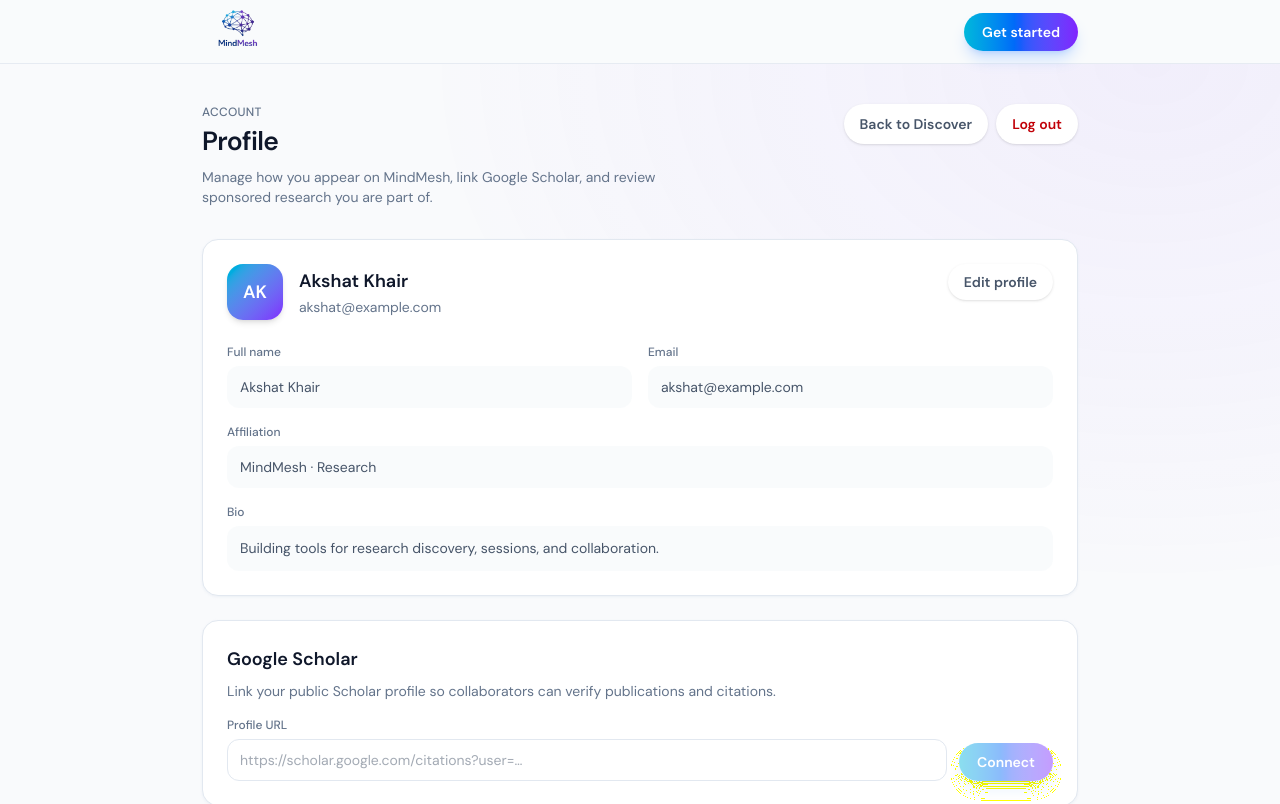
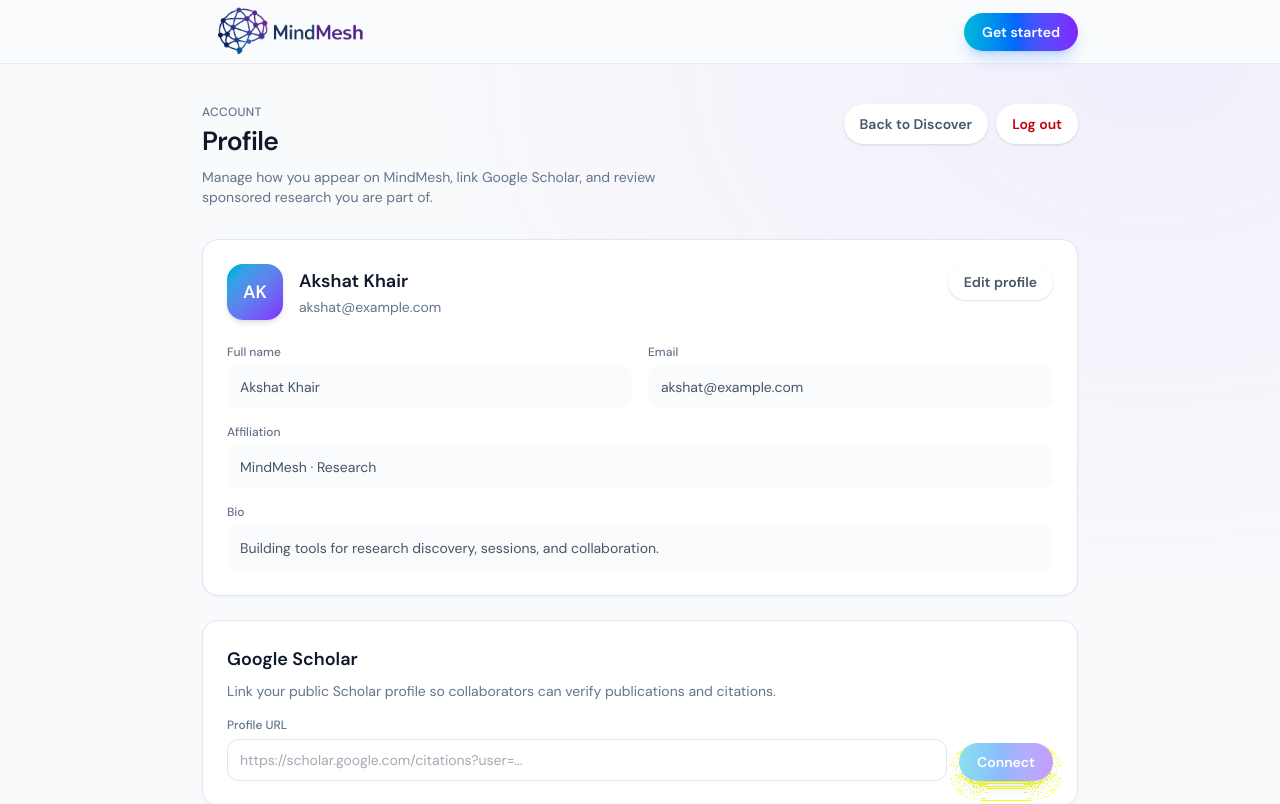
Before and after one commit to unik-w/mindmesh, a React (Vite) app in the folder mindmesh-frontend/: page /profile in a window 1280 px wide. Shown: the top 804 px of the page. Built offline with nearby package versions, Linux system fonts and the light colour scheme; no server answers.

Commit message:
fix: update logo image padding and comment out unused code in PaperVideoDialog and icons components

```diff
--- a/mindmesh-frontend/src/components/SiteShell.tsx
+++ b/mindmesh-frontend/src/components/SiteShell.tsx
@@ -17,7 +17,7 @@ export function SiteShell({ children }: { children: React.ReactNode }) {
             className="flex shrink-0 items-center no-underline transition-opacity hover:opacity-90"
             to="/"
           >
-            <img src="/mindmesh-logo.png" alt="MindMesh" className="h-18 " />
+            <img src="/mindmesh-logo.png" alt="MindMesh" className="h-18 px-4 py-2" />
           </Link>
           <Link
             className={`${btnPrimary} max-[480px]:hidden px-4`}
--- a/mindmesh-frontend/src/pages/discover/PaperVideoDialog.tsx
+++ b/mindmesh-frontend/src/pages/discover/PaperVideoDialog.tsx
@@ -86,10 +86,10 @@ export function PaperVideoDialog({ post, onClose }: PaperVideoDialogProps) {
   }, [onClose, teardown])
 
   useEffect(() => {
-    if (isMock) {
-      setPhase('mock')
-      return
-    }
+    // if (isMock) {
+    //   // setPhase('mock')
+    //   return
+    // }
 
     let cancelled = false
     void (async () => {
@@ -221,7 +221,7 @@ export function PaperVideoDialog({ post, onClose }: PaperVideoDialogProps) {
         </div>
 
         <div className="min-h-0 flex-1 space-y-3 overflow-y-auto px-4 py-3 sm:px-5 [scrollbar-width:thin]">
-          <p className="m-0 text-[0.8125rem] leading-relaxed text-slate-600">
+          {/* <p className="m-0 text-[0.8125rem] leading-relaxed text-slate-600">
             A disposable agent is created with this paper’s summary as context,
             then connects over LiveKit for real-time avatar video (speech-to-video,
             not a pre-rendered file). See{' '}
@@ -234,7 +234,7 @@ export function PaperVideoDialog({ post, onClose }: PaperVideoDialogProps) {
               docs.bey.dev
             </a>
             .
-          </p>
+          </p> */}
           {setupNote ? (
             <p className="m-0 rounded-lg border border-amber-200/90 bg-amber-50/90 px-3 py-2 text-[0.78rem] text-amber-950">
               {setupNote}
--- a/mindmesh-frontend/src/pages/discover/icons.tsx
+++ b/mindmesh-frontend/src/pages/discover/icons.tsx
@@ -95,9 +95,9 @@ export function MindMeshWordmark() {
         className="h-7 w-auto sm:h-8"
         aria-hidden
       />
-      <span className="font-display text-[1.05rem] font-bold tracking-tight text-slate-900">
+      {/* <span className="font-display text-[1.05rem] font-bold tracking-tight text-slate-900">
         MindMesh
-      </span>
+      </span> */}
     </Link>
   )
 }
```
Also changed, not shown: mindmesh-frontend/public/mindmesh-logo.png.
